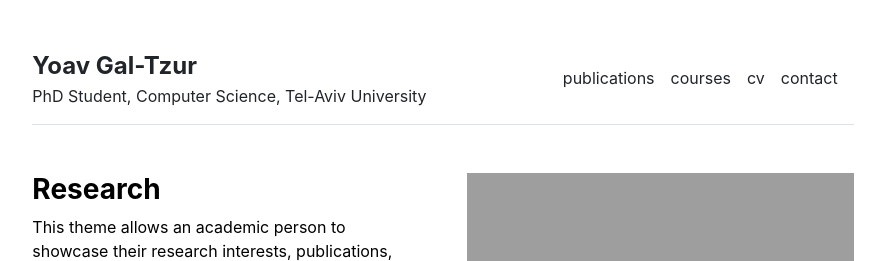
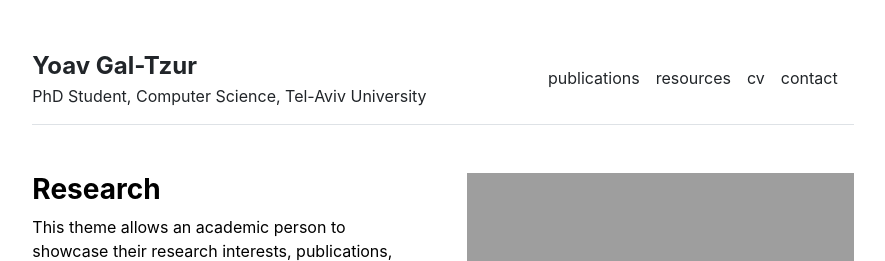
Before and after one commit to yoavGaltzur/yoavGaltzur.github.io, a Jekyll site: the page built from index.md, in a window 1280 px wide. Shown: the top 261 px of the page, without its empty margins (197-1082 px from the left). Built offline with Jekyll 4.4.1, drawn with Linux system fonts in a browser that asks for light colours.

Commit message:
Update settings.yml
resources

```diff
--- a/_data/settings.yml
+++ b/_data/settings.yml
@@ -1,7 +1,7 @@
 menu:
 # - {name: 'people', url: '/people'}
 - {name: 'publications', url: '/publications'}
-- {name: 'courses', url: '/courses'}
+- {name: 'resources', url: '/courses'}
 - {name: 'cv', url: '/cv'}
 - {name: 'contact', url: '/contact'}
 
```
